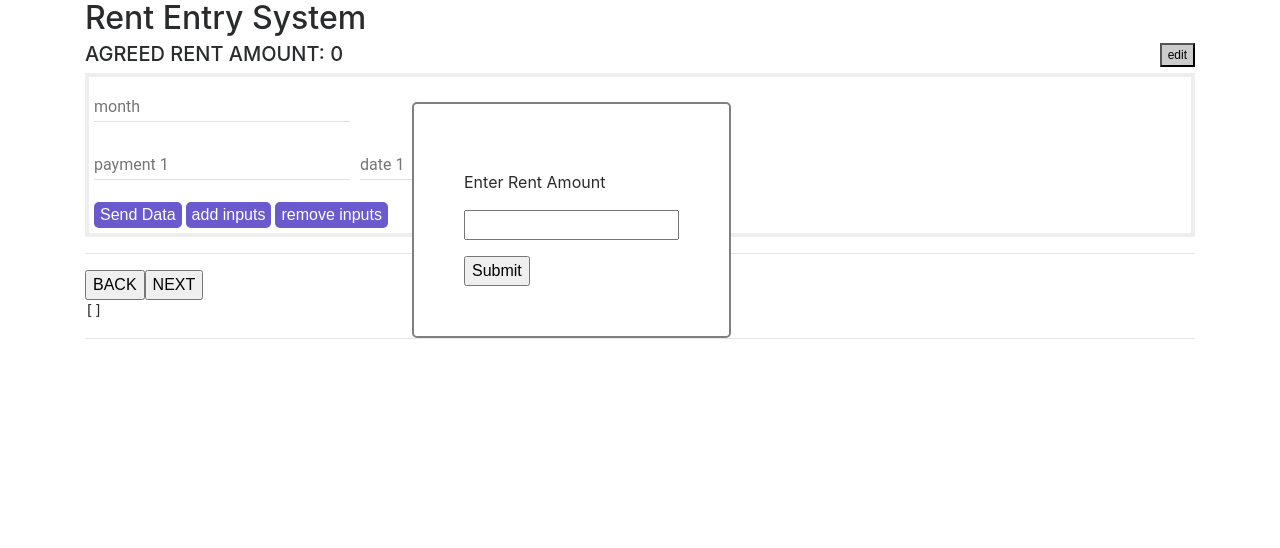
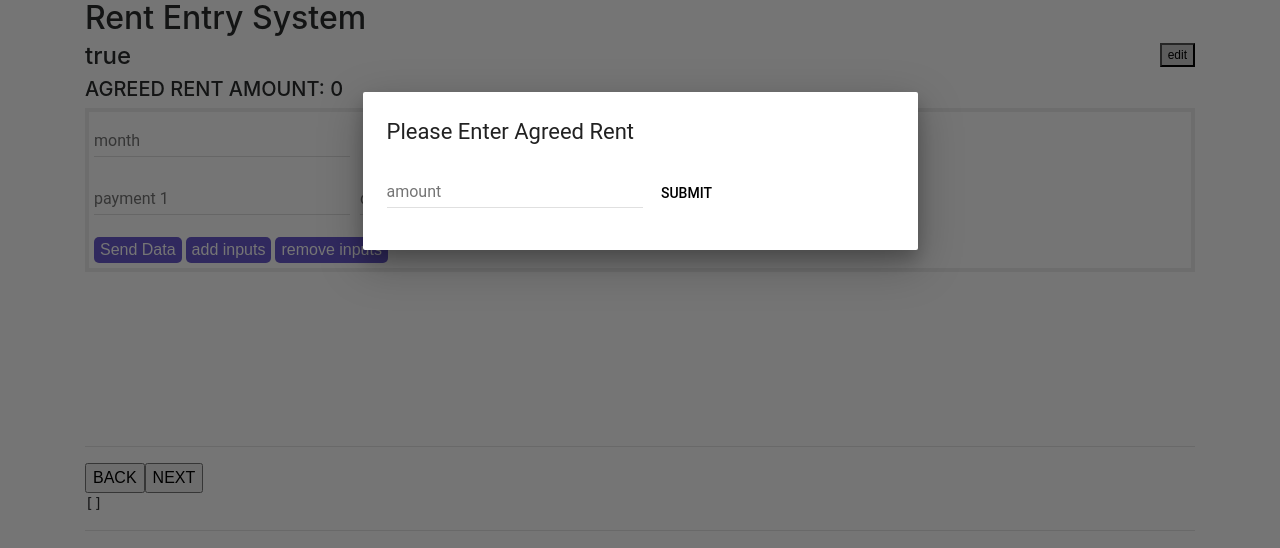
Before and after one commit to j-cornelio/rent-entry-app, a React (Create React App) app: page / in a window 1280 px wide. Shown: the top 548 px of the page. Built offline with nearby package versions, Linux system fonts and the light colour scheme.

Commit message:
added validation to new TextField

```diff
--- a/public/index.html
+++ b/public/index.html
@@ -129,16 +129,59 @@ button.secondary {
       .container {
         position: relative;
       }
-      #dialog {
-        position: absolute;
-        top: 30%;
-        border: 2px solid rgb(128, 128, 128);
-        left: 30%;
-        padding: 50px;
-        border-radius: 5px;
-        background: rgb(255, 255, 255);
-        z-index: 9;
-      }
+
+#dialog {
+    box-sizing: border-box;
+    -webkit-tap-highlight-color: rgba(0, 0, 0, 0);
+    transition: all 450ms cubic-bezier(0.23, 1, 0.32, 1) 0ms;
+    position: relative;
+    width: 50%;
+    max-width: 768px;
+    margin: 0px auto;
+    z-index: 1500;
+    opacity: 1;
+    transform: translate(0px, -180px);
+}
+.innerDialog {
+  color: rgba(0, 0, 0, 0.87);
+    background-color: rgb(255, 255, 255);
+    transition: all 450ms cubic-bezier(0.23, 1, 0.32, 1) 0ms;
+    box-sizing: border-box;
+    font-family: Roboto, sans-serif;
+    -webkit-tap-highlight-color: rgba(0, 0, 0, 0);
+    box-shadow: rgba(0, 0, 0, 0.25) 0px 14px 45px, rgba(0, 0, 0, 0.22) 0px 10px 18px;
+    border-radius: 2px;
+}
+
+
+#dialog h3 {
+      margin: 0px;
+    padding: 24px 24px 20px;
+    color: rgba(0, 0, 0, 0.87);
+    font-size: 22px;
+    line-height: 32px;
+    font-weight: 400;
+}
+#dialog .children {
+      font-size: 16px;
+    color: rgba(0, 0, 0, 0.6);
+    padding: 0px 24px 24px;
+    box-sizing: border-box;
+    border-top: none;
+    border-bottom: none;
+    max-height: 1px;
+}
+#dialog footer {
+      box-sizing: border-box;
+    -webkit-tap-highlight-color: rgba(0, 0, 0, 0);
+    padding: 8px;
+    width: 100%;
+    text-align: right;
+    margin-top: 0px;
+    padding-bottom: 50px;
+}
+
+
       .flex-container {
         display: flex;
         flex-direction: column;
@@ -163,9 +206,16 @@ button.secondary {
       .errorInput {
         border: 1px solid red !important;
       }
+      .errorValidation {
+        font-size: 12px;
+        color: red;
+      }
 
       .errorMessage {
         display: none;
+      }
+      .lineError {
+        border-color: red;
       }
 
       .errorInput + p.errorMessage {
--- a/src/actions/rentActions.js
+++ b/src/actions/rentActions.js
@@ -1,4 +1,4 @@
-import request from 'superagent';
+import request          from 'superagent';
 import * as actionTypes from './actionTypes';
 
  /* eslint-disable */
--- a/src/components/fix/FormAdd.js
+++ b/src/components/fix/FormAdd.js
@@ -2,9 +2,10 @@ import React, { Component } from 'react';
 import PropTypes     		from 'prop-types';
 import * as rentActions  	from '../../actions/rentActions';
 import ErrorDisplay 		from '../Error';
-import Dialog 				from '../Dialog';
 import { connect } 			from 'react-redux';
 import TextField			from '../material/TextField';
+import FlatButton 			from '../material/FlatButton';
+import Dialog 				from '../material/Dialog';
 
 /*
 NOTE: e.preventDefault on buttons. refreshes page
@@ -50,8 +51,15 @@ const valid = (values, addRent, validate) => {
 		}
 
 		if(key.value.length === 0){
-			key.classList.add('errorInput');
-			key.nextSibling.innerText = 'required field';
+			let err = document.createElement('p');
+			err.innerText = 'required field';
+			err.classList.add('errorValidation');
+
+			key.nextSibling.appendChild(err);
+
+			key.nextSibling.firstChild.classList.add('lineError')
+			// key.classList.add('errorInput');
+			// key.nextSibling.innerText = 'required field';
 	    }
 	}
 
@@ -200,7 +208,15 @@ class FormAdd extends Component{
 		amount 	: PropTypes.array.isRequired,
     }
 
-	state = { data }
+	state = {
+		data,
+		open: false
+	}
+
+	componentWillMount() {
+		if(!localStorage.AMOUNT)
+			this.setState((state) => ({open: true})                                                                 )
+	}
 
 	removeInput = () => {
 		if(this.state.data.length === 1) return false;
@@ -231,11 +247,33 @@ class FormAdd extends Component{
 		})
 	}
 
+	handleOpen = () => {
+		this.setState( state => ({open : true}) )
+	}
+
+	handleClose = () => {
+		this.setState( state => ({ open: false }) )
+	}
+
+	handleSubmit = () => {
+		let data = document.querySelector('#amountInput').value;
+
+		data = parseInt(data, 10);
+
+		if(isNaN(data))
+			return alert('Please Enter Number');
+
+		localStorage.AMOUNT = data;
+		this.props.amountSet(data);
+
+		this.handleClose();
+	}
+
 	render(){
+		let a = null;
 		return (
 			<div>
-				{!localStorage.AMOUNT ? <Dialog /> : null}
-
+				<h4>{JSON.stringify(this.state.open)}</h4>
 				<Navigation {...this.props} />
 
 				<FormData
@@ -245,6 +283,12 @@ class FormAdd extends Component{
 					removeInput 	= {this.removeInput}
 					addInput		= {this.addInput}
 				/>
+
+
+		    	<Dialog title="Please Enter Agreed Rent" {...this.state} handleClose={this.handleClose}>
+		    		<TextField id="amountInput" hintText="amount" />
+		    		<FlatButton label="Submit" onClick={this.handleSubmit} />
+		    	</Dialog>
 			</div>
 		)
 	}
@@ -263,6 +307,7 @@ const mapDispatchProps = (dispatch) => {
 	return {
 		addRent  : (text, id) => dispatch( rentActions.addRent(text, id) ),
 		validate : (payload) => dispatch( rentActions.validate( payload ) ),
+		amountSet : amount => dispatch({type:'AMOUNT_SET', amount}),
 		//validate  : (payload) => dispatch( rentActions.validate(payload) ),
 		// postAmounts  : (data) => dispatch( rentActions.postAmounts(data) ),
 		// fetchAmounts : () => dispatch( rentActions.fetchAmounts() )
--- a/src/components/material/Dialog.js
+++ b/src/components/material/Dialog.js
@@ -2,19 +2,23 @@ import React, { Component } 		from 'react';
 import FlatButton 					from './FlatButton';
 import PropTypes    				from 'prop-types';
 
-var DIV = document.createElement('div');
 
 class Dialog extends Component{
-	componentWillReceiveProps(nextProps) {
-		if(nextProps.open){
+	componentDidMount() {
+		if(!localStorage.AMOUNT){
+			var DIV = document.createElement('div');
+
 			document.querySelector('#dialog').classList.add('dialogMove');
 
 			DIV.classList.add('overlay');
+
 			document.body.appendChild(DIV);
+		}
 
-			DIV.onclick = nextProps.handleClose;
-		}
-		if(!nextProps.open){
+		//DIV.onclick = this.props.handleClose;
+	}
+	componentWillReceiveProps(nextProps) {
+		if(this.props.open !== nextProps.open){
 			const overlay = document.querySelector('.overlay');
 
 
@@ -38,7 +42,6 @@ class Dialog extends Component{
 						<h3>{title}</h3>
 						<div className="children">{children}</div>
 						<footer>
-							<FlatButton label="Cancel"  onClick={handleClose} />
 						</footer>
 					</div>
 				</div>
--- a/src/components/material/TextField.js
+++ b/src/components/material/TextField.js
@@ -34,7 +34,7 @@ const inputs = {
     height: '100%'
 }
 
-const TextField = ({hintText, onKeyPress}) => {
+const TextField = ({hintText, onKeyPress, id}) => {
     let a = '';
 
 	return (
@@ -44,6 +44,7 @@ const TextField = ({hintText, onKeyPress}) => {
                 type="text"
                 style={inputs}
                 placeholder={hintText}
+                id={id}
                 onFocus={() => {
                     a.classList.add('expand');
                 }}
```
Also changed, not shown: 6 other files (tests, documents, lock files or other folders).
